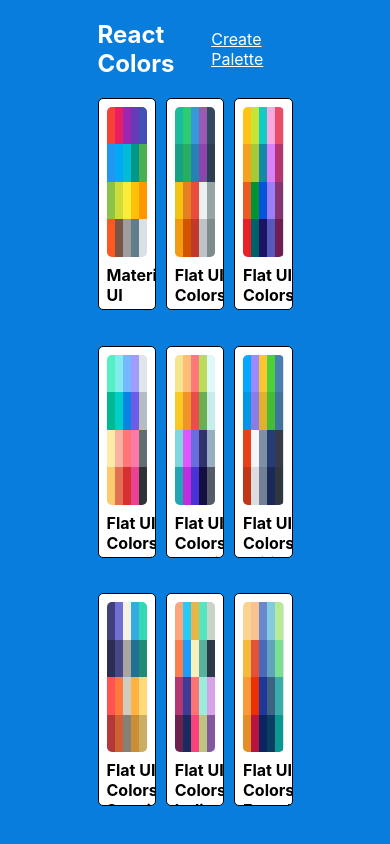
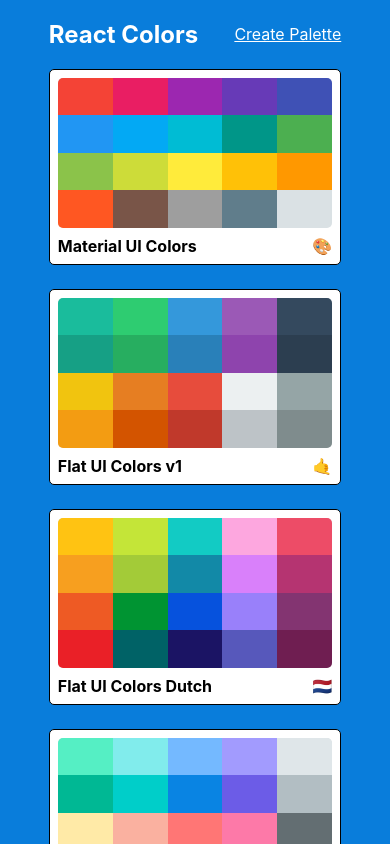
Before and after one commit to kxdang/react-milestone-palette-app, a React (Create React App) app: page / in a window 390 px wide. Built offline with nearby package versions, Linux system fonts and the light colour scheme.

Commit message:
making palette list responsive

```diff
--- a/src/styles/PaletteListStyles.js
+++ b/src/styles/PaletteListStyles.js
@@ -1,3 +1,5 @@
+import sizes from "./sizes";
+
 export default {
   root: {
     backgroundColor: "#097ddb",
@@ -13,6 +15,12 @@
     alignItems: "flex-start",
     flexDirection: "column",
     flexWrap: "wrap",
+    [sizes.down("xl")]: {
+      width: "80%",
+    },
+    [sizes.down("xl")]: {
+      width: "75%",
+    },
   },
   nav: {
     display: "flex",
@@ -29,6 +37,12 @@
     width: "100%",
     display: "grid",
     gridTemplateColumns: "repeat(3, 30%)",
-    gridGap: "5%",
+    gridGap: "1.5rem",
+    [sizes.down("md")]: {
+      gridTemplateColumns: "repeat(2, 50%)",
+    },
+    [sizes.down("xs")]: {
+      gridTemplateColumns: "repeat(1, 100%)",
+    },
   },
 };
--- a/src/styles/sizes.js
+++ b/src/styles/sizes.js
@@ -6,6 +6,7 @@
       sm: "767.98px",
       md: "991.98px",
       lg: "1199.98px",
+      xl: "1600px",
     };
     return `@media (max-width: ${sizes[size]})`;
   },
```
